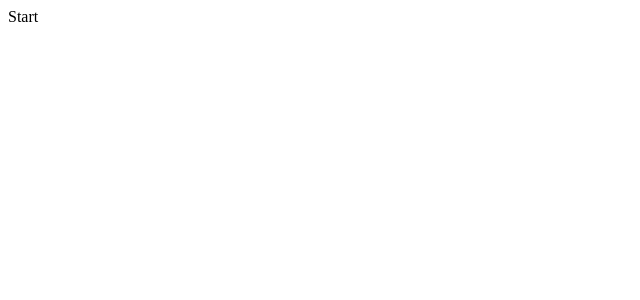
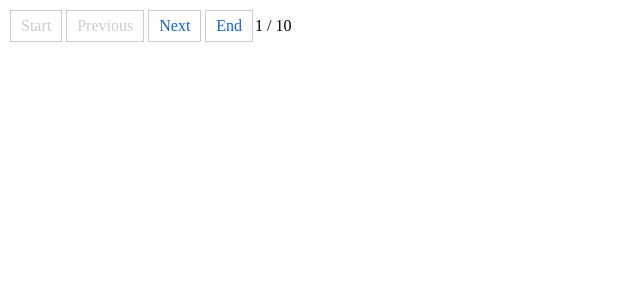
Before and after one commit to qiuxan/react-pager, a React (Vite) app: page / in a window 1280 px wide. Shown: the top 300 px of the page, without its empty margins (0-640 px from the left). Built offline with nearby package versions, Linux system fonts and the light colour scheme.

Commit message:
Add buttons

```diff
--- a/src/components/Pager.css
+++ b/src/components/Pager.css
@@ -0,0 +1,13 @@
+.item{
+    display: inline-block;
+    padding: 6px 10px;
+    border: 1px solid #ccc;
+    margin: 2px;
+    color: rgb(23, 96, 211);
+    cursor: pointer;
+}
+
+.item.disabled{
+    color: #ccc;
+    cursor: not-allowed;
+}
--- a/src/components/Pager.tsx
+++ b/src/components/Pager.tsx
@@ -22,12 +22,30 @@ interface PagerProps {
 
 const Pager = (props: PagerProps) => {
     console.log(props)
+    const totalPageNumber = calculateTotalPages(props)
+
     return (
     <>
-        <span className='item'>Start</span>
+        <span className={props.current ===1 ?'item disabled':'item'}>Start</span>
+        <span className={props.current ===1 ?'item disabled':'item'}>Previous</span>
+
+        {/* numeric pages */}
+
+        <span className={props.current ===totalPageNumber ?'item disabled':'item'}>Next</span>
+        <span className={props.current ===totalPageNumber ?'item disabled':'item'}>End</span>
+
+        <span>{props.current}</span> / <span>{totalPageNumber}</span>
     </>
   )
 }
 
+/**
+ * calculate the total number of pages
+ * @param {*} props - Total number of items
+*/
+
+function calculateTotalPages(props: PagerProps) {
+    return Math.ceil(props.total! / props.limit!)
+}
 
 export default Pager
--- a/src/main.tsx
+++ b/src/main.tsx
@@ -5,6 +5,6 @@ import Pager from './components/Pager'
 
 createRoot(document.getElementById('root')!).render(
   <StrictMode>
-    <Pager current={3} total={100} limit={10} panelNumber={5} />
+    <Pager current={1} total={100} limit={10} panelNumber={5} />
   </StrictMode>,
 )
```
